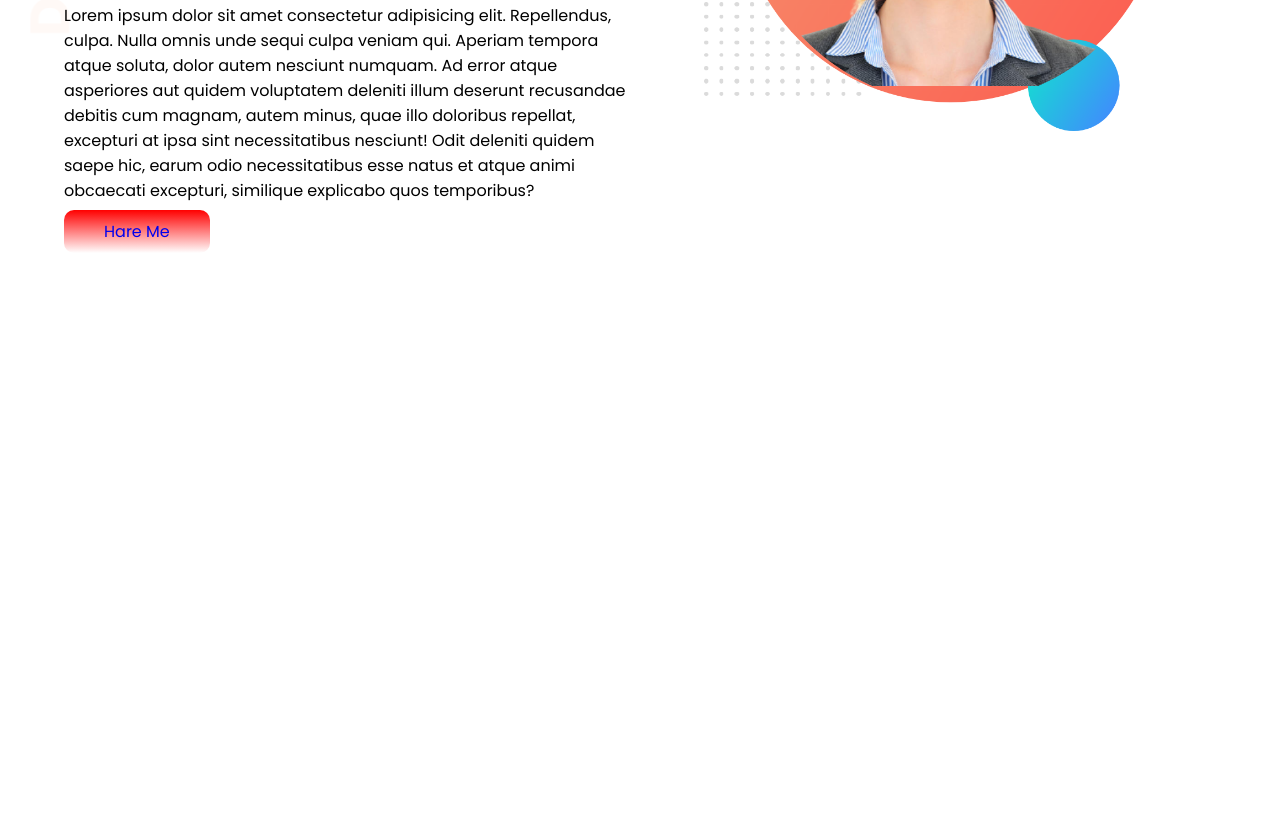
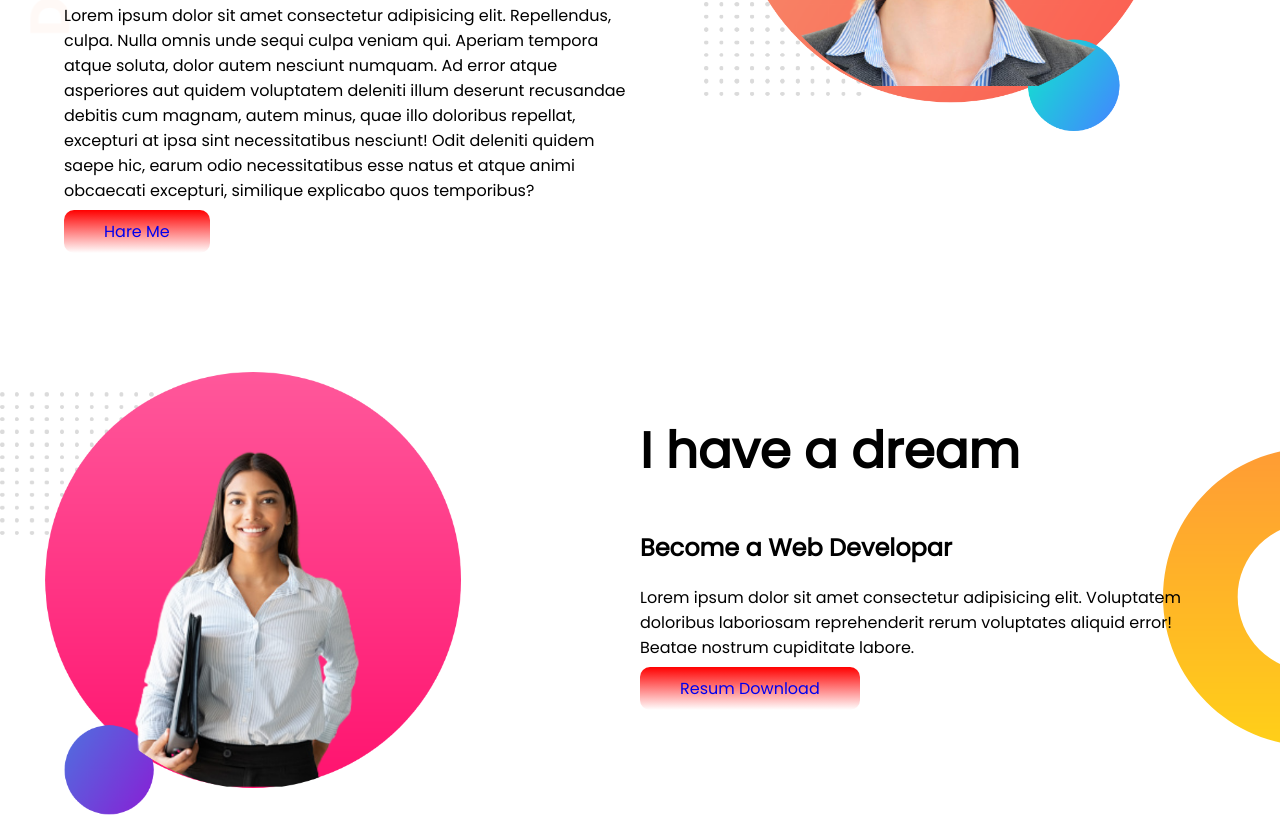
Before and after one commit to sohanakter90/professional_portfolio, a plain HTML site: page index.html in a window 1280 px wide. Shown: the part 351-1173 px from the top of the page. Before the commit the page ends 800 px from the top, so only its background shows below. Drawn offline with Linux system fonts and the light colour scheme.

Commit message:
dream area

```diff
--- a/index.html
+++ b/index.html
@@ -28,7 +28,21 @@
         <div class="header-part">
             <img src="images/containar-bg.png" alt="photo header">
         </div>
+     </section>
 
-    </section>
+     <section id="dream-area">
+         <div class="dream-area-part">
+            <img src="images/containar-bg2.png" alt="dream bracground photo">
+         </div>
+         <div class="dream-area-part">
+            <h1>I have a dream</h1>
+            <h2>Become a Web Developar</h2>
+            <p>Lorem ipsum dolor sit amet consectetur adipisicing elit. Voluptatem
+             doloribus laboriosam reprehenderit rerum voluptates aliquid error! Beatae
+             nostrum cupiditate labore.</p>
+             <a class="link-color" href="https://drive.google.com">Resum Download</a>
+        </div>
+
+     </section>
 </body>
 </html>
--- a/style.css
+++ b/style.css
@@ -7,6 +7,7 @@ body{
     display: flex;
     background-image: url(images/top-banner.png);
     background-repeat: no-repeat;
+    margin-bottom: 10%;
 }
 .header-part{
     width: 50%;
@@ -27,3 +28,16 @@ h1{
 .header-part img{
     width: 80%;
 }
+#dream-area{
+    display: flex;
+    background-image: url(images/dream-bg.png);
+    background-repeat: no-repeat;
+    background-position: right;
+}
+.dream-area-part{
+    width: 50%;
+    padding-right: 5%;
+}
+.dream-area-part img{
+    width: 80%;
+}
```
